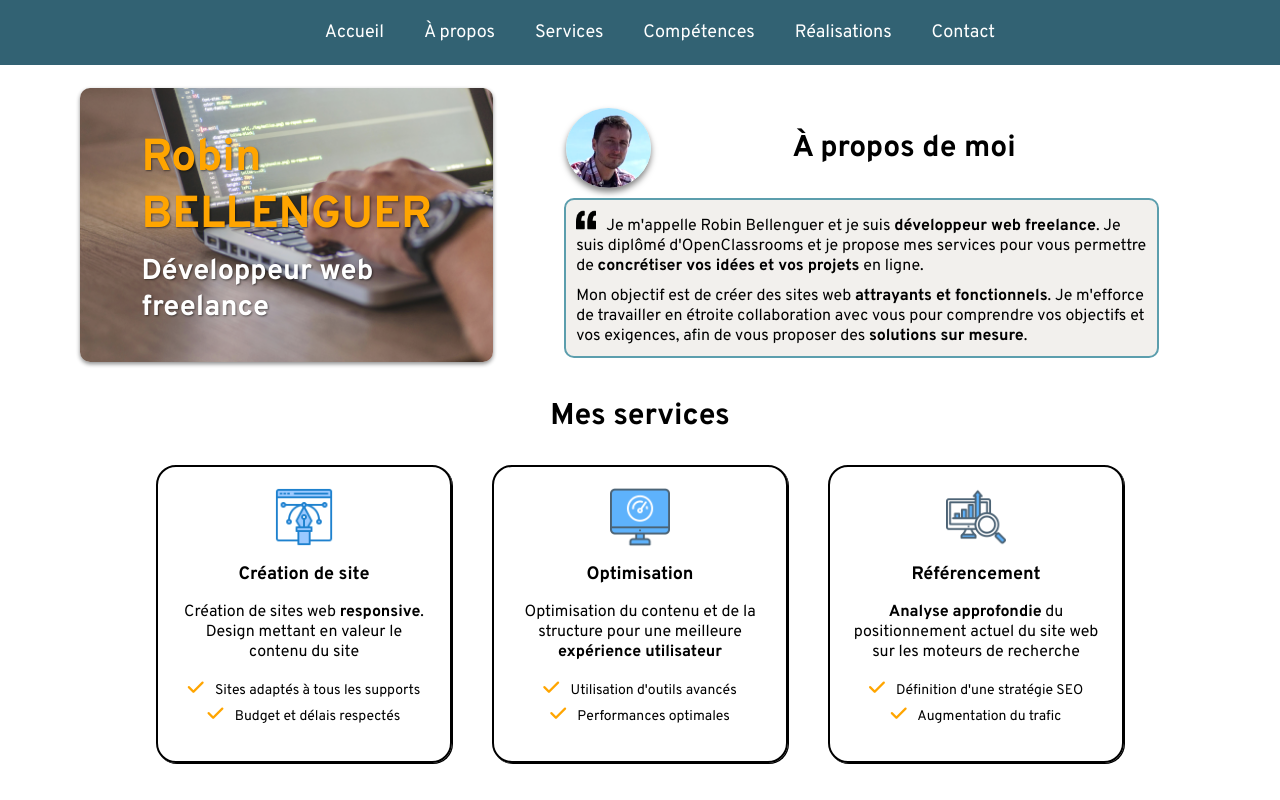
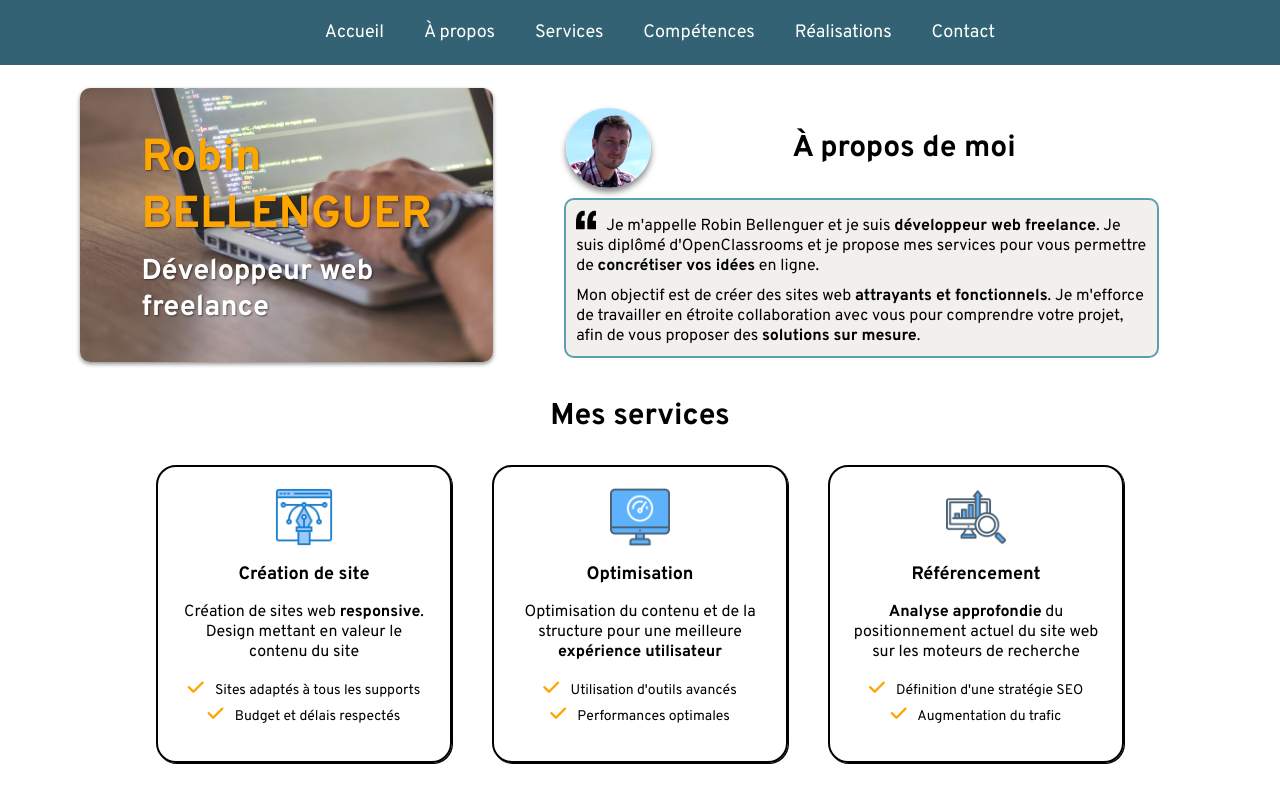
Before and after one commit to RobinBLGR/portfolio, a plain HTML site: page index.html in a window 1280 px wide. Shown: the top 800 px of the page. Drawn offline with Linux system fonts and the light colour scheme.

Commit message:
Update index.html

```diff
--- a/index.html
+++ b/index.html
@@ -46,8 +46,8 @@
                     <h3>À propos de moi</h3>
                 </div>
                 <div class="presentation">
-                    <p><img src="images/guillemet.png" alt="Je me présente">Je m'appelle Robin Bellenguer et je suis <strong>développeur web freelance</strong>. Je suis diplômé d'OpenClassrooms et je propose mes services pour vous permettre de <strong>concrétiser vos idées et vos projets</strong> en ligne.</p>
-                    <p>Mon objectif est de créer des sites web <strong>attrayants et fonctionnels</strong>. Je m'efforce de travailler en étroite collaboration avec vous pour comprendre vos objectifs et vos exigences, afin de vous proposer des <strong>solutions sur mesure</strong>.</p>
+                    <p><img src="images/guillemet.png" alt="Je me présente">Je m'appelle Robin Bellenguer et je suis <strong>développeur web freelance</strong>. Je suis diplômé d'OpenClassrooms et je propose mes services pour vous permettre de <strong>concrétiser vos idées</strong> en ligne.</p>
+                    <p>Mon objectif est de créer des sites web <strong>attrayants et fonctionnels</strong>. Je m'efforce de travailler en étroite collaboration avec vous pour comprendre votre projet, afin de vous proposer des <strong>solutions sur mesure</strong>.</p>
                 </div>
             </div>
         </section>
```
